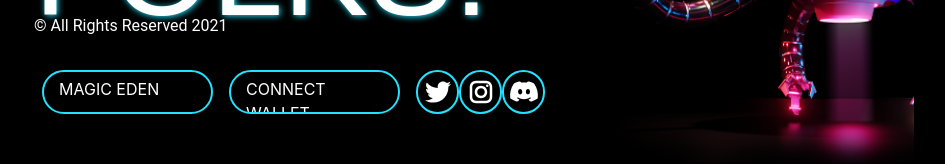
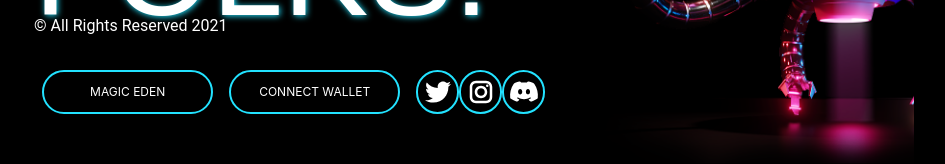
Before and after one commit to PedroLealLopes/rustbots-website, a Next.js app: page / in a window 1280 px wide. Shown: the part 4402-4566 px from the top of the page, without its empty margins (166-1111 px from the left). Built offline with nearby package versions, Linux system fonts and the light colour scheme; a web font is replaced by a local one.

Commit message:
fix: Fixed minor css issues with smaller screens

```diff
--- a/styles/globals.css
+++ b/styles/globals.css
@@ -143,6 +143,7 @@ a {
   border-radius: 2rem;
   height: 44px;
   width: 33%;
+  text-align: center;
 }
 
 .button-social {
@@ -437,6 +438,13 @@ li.done:before{
   color: white;
 }
 
+.content .button-list .button {
+  display: flex;
+  justify-content: center;
+  align-items: center;
+  font-size: 12px;
+}
+
 /* MEDIA SCREEN */
 @media only screen and (max-width: 768px) {
   .GetThemAll {
```
